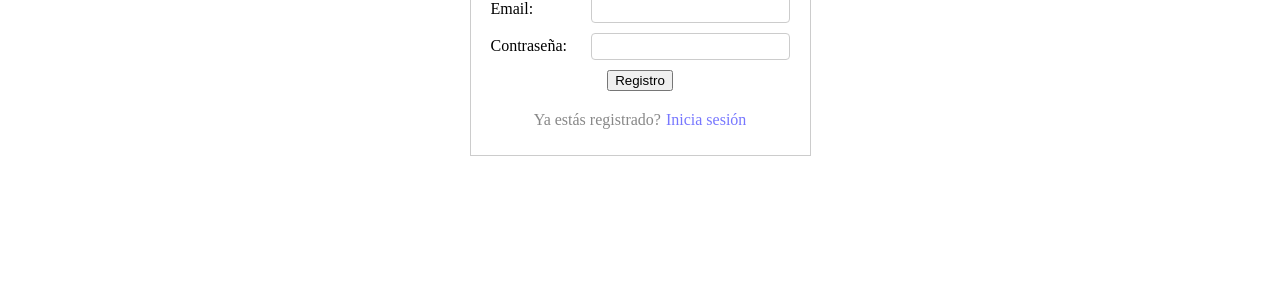
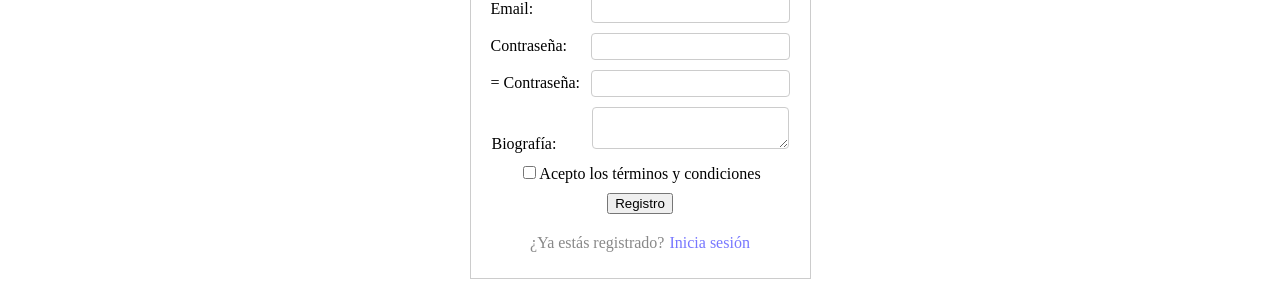
Before and after one commit to DMQuiroga/FRONTEND, a React (Vite) app: page /signup in a window 1280 px wide. Shown: the part 171-473 px from the top of the page. Built offline with nearby package versions, Linux system fonts and the light colour scheme; no server answers.

Commit message:
mejorando el singup.js

```diff
--- a/src/pages/signup/Signup.css
+++ b/src/pages/signup/Signup.css
@@ -16,6 +16,11 @@
   text-align: left;
   width: 100px;
 }
+#signup label textarea {
+  padding: 5px 10px;
+  border: 1px solid #ccc;
+  border-radius: 4px;
+}
 
 #signup label input {
   padding: 5px 10px;
--- a/src/pages/signup/Signup.jsx
+++ b/src/pages/signup/Signup.jsx
@@ -12,10 +12,19 @@ function Signup() {
   const [name, setName] = useState('');
   const [surname, setSurname] = useState('');
   const [email, setEmail] = useState('');
+  const [biography, setBiography] = useState('');
   const [password, setPassword] = useState('');
+  const [password2, setPassword2] = useState('');
+  const [terms, setTerms] = useState(false);
 
   const handleSubmit = async (e) => {
     e.preventDefault();
+
+    if (password !== password2) {
+      alert('Las contraseñas no coinciden');
+      return;
+    }
+
     try {
       await signup(name, surname, email, password);
       alert('Usuario registrado correctamente');
@@ -68,9 +77,38 @@ function Signup() {
           required
         />
       </label>
+
+      <label>
+        <span>= Contraseña:</span>
+        <input
+          name="password-repeat"
+          type="password"
+          value={password2}
+          onChange={(e) => setPassword2(e.target.value)}
+          required
+        />
+      </label>
+
+      <label>
+        <span>Biografía:</span>
+        <textarea
+          value={biography}
+          onChange={(e) => setBiography(e.target.value)}
+        />
+      </label>
+
+      <label>
+        <input
+          checked={terms}
+          onChange={(e) => setTerms(e.target.checked)}
+          type="checkbox"
+          required
+        />
+        Acepto los términos y condiciones
+      </label>
       <button>Registro</button>
       <p>
-        Ya estás registrado?
+        ¿Ya estás registrado?
         <Link to="/login">Inicia sesión</Link>
       </p>
     </form>
```
